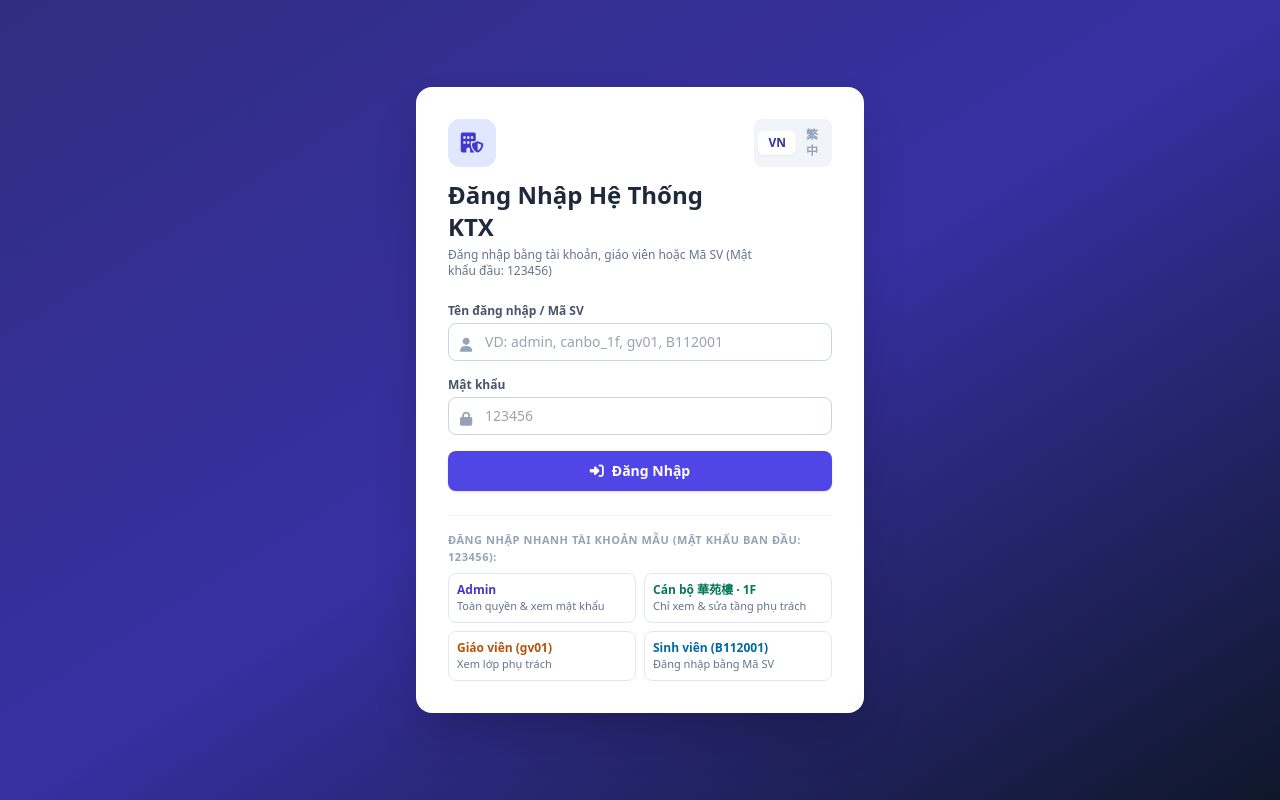
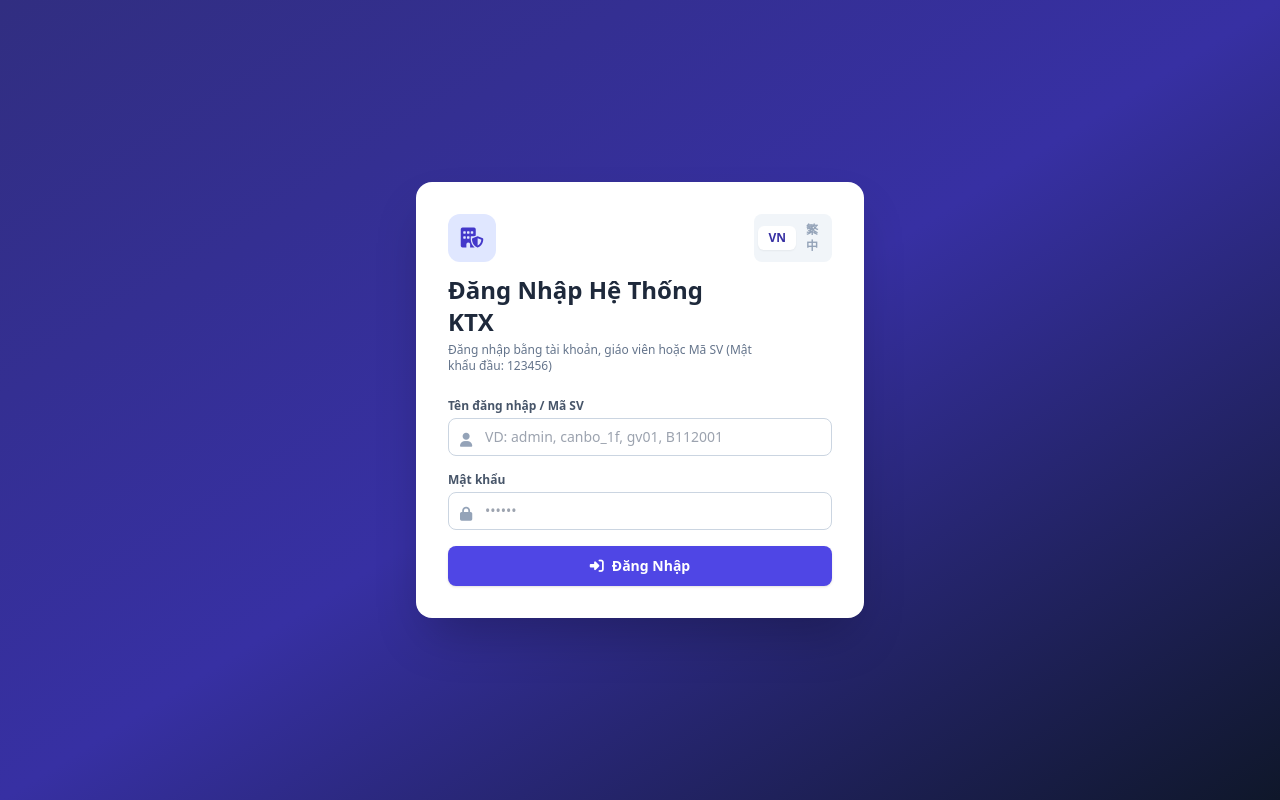
Before and after one commit to khatuananh302-ui/dorm-management, a plain HTML site: page index.html in a window 1280 px wide. Drawn offline with nearby package versions, Linux system fonts and the light colour scheme.

Commit message:
Add files via upload

```diff
--- a/index.html
+++ b/index.html
@@ -42,7 +42,7 @@
           <label data-i18n="passwordLabel" class="block text-xs font-semibold text-slate-600 mb-1">Mật khẩu</label>
           <div class="relative">
             <i class="fa-solid fa-lock absolute left-3 top-3 text-slate-400 text-sm"></i>
-            <input id="loginPassword" type="password" required placeholder="123456" class="w-full pl-9 pr-3 py-2 border border-slate-300 rounded-lg text-sm focus:outline-none focus:ring-2 focus:ring-indigo-500" />
+            <input id="loginPassword" type="password" required placeholder="••••••" class="w-full pl-9 pr-3 py-2 border border-slate-300 rounded-lg text-sm focus:outline-none focus:ring-2 focus:ring-indigo-500" />
           </div>
         </div>
 
@@ -53,28 +53,6 @@
           <span data-i18n="loginBtn">Đăng Nhập</span>
         </button>
       </form>
-
-      <div class="border-t border-slate-100 pt-4 space-y-2">
-        <p data-i18n="demoAccountsTitle" class="text-[11px] font-semibold uppercase tracking-wider text-slate-400">Đăng nhập nhanh tài khoản mẫu (Mật khẩu ban đầu: 123456):</p>
-        <div class="grid grid-cols-2 gap-2 text-xs">
-          <button type="button" onclick="quickLogin('admin', '123456')" class="p-2 rounded-lg border border-slate-200 hover:border-indigo-400 hover:bg-indigo-50 text-left transition">
-            <div class="font-bold text-indigo-700">Admin</div>
-            <div data-i18n="roleAdminDesc" class="text-[11px] text-slate-500">Toàn quyền & xem mật khẩu</div>
-          </button>
-          <button type="button" onclick="quickLogin('canbo_1f', '123456')" class="p-2 rounded-lg border border-slate-200 hover:border-emerald-400 hover:bg-emerald-50 text-left transition">
-            <div class="font-bold text-emerald-700" data-i18n="roleOfficer1FName">Cán bộ 華苑樓 · 1F</div>
-            <div data-i18n="roleOfficerDesc" class="text-[11px] text-slate-500">Chỉ xem & sửa tầng phụ trách</div>
-          </button>
-          <button type="button" onclick="quickLogin('gv01', '123456')" class="p-2 rounded-lg border border-slate-200 hover:border-amber-400 hover:bg-amber-50 text-left transition">
-            <div class="font-bold text-amber-700" data-i18n="roleTeacherName">Giáo viên (gv01)</div>
-            <div data-i18n="roleTeacherDesc" class="text-[11px] text-slate-500">Xem lớp phụ trách</div>
-          </button>
-          <button type="button" onclick="quickLogin('B112001', '123456')" class="p-2 rounded-lg border border-slate-200 hover:border-sky-400 hover:bg-sky-50 text-left transition">
-            <div class="font-bold text-sky-700" data-i18n="roleStudentName">Sinh viên (B112001)</div>
-            <div data-i18n="roleStudentDesc" class="text-[11px] text-slate-500">Đăng nhập bằng Mã SV</div>
-          </button>
-        </div>
-      </div>
     </div>
   </div>
 
@@ -579,14 +557,6 @@
         passwordLabel: "Mật khẩu",
         loginBtn: "Đăng Nhập",
         loginInvalid: "Sai tên đăng nhập hoặc mật khẩu!",
-        demoAccountsTitle: "Đăng nhập nhanh tài khoản mẫu (Mật khẩu ban đầu: 123456):",
-        roleAdminDesc: "Toàn quyền & xem mật khẩu",
-        roleOfficer1FName: "Cán bộ 華苑樓 · 1F",
-        roleOfficerDesc: "Chỉ xem & sửa tầng phụ trách",
-        roleTeacherName: "Giáo viên (gv01)",
-        roleTeacherDesc: "Xem lớp phụ trách",
-        roleStudentName: "Sinh viên (B112001)",
-        roleStudentDesc: "Đăng nhập bằng Mã SV",
         roleLabel_ADMIN: "Quản trị viên (Admin)",
         roleLabel_OFFICER: "Cán bộ tầng ({building} · {floor})",
         roleLabel_TEACHER: "Giáo viên ({class})",
@@ -728,14 +698,6 @@
         passwordLabel: "密碼",
         loginBtn: "登入系統",
         loginInvalid: "帳號或密碼錯誤，請重新輸入！",
-        demoAccountsTitle: "快速登入測試帳號（初始密碼皆為 123456）：",
-        roleAdminDesc: "最高權限與查看密碼",
-        roleOfficer1FName: "樓層幹部 華苑樓 · 1F",
-        roleOfficerDesc: "僅檢視與修改負責樓層",
-        roleTeacherName: "負責老師 (gv01)",
-        roleTeacherDesc: "檢視負責班級",
-        roleStudentName: "住宿生 (B112001)",
-        roleStudentDesc: "以學號登入",
         roleLabel_ADMIN: "系統管理員 (Admin)",
         roleLabel_OFFICER: "樓層幹部 ({building} · {floor})",
         roleLabel_TEACHER: "負責老師 ({class})",
@@ -887,7 +849,6 @@
     let adminOverrideAttendanceOpen = false;
     let editingId = null;
 
-    // Luồng chọn Tòa -> Chọn Tầng -> Hiện danh sách
     let hasSelectedBuildingStep = false;
     let hasSelectedFloorStep = false;
 
@@ -953,7 +914,6 @@
       }
     }
 
-    // Khung giờ điểm danh: 22:30 đến 00:00
     function isWithinAttendanceWindow() {
       const now = new Date();
       const minutes = now.getHours() * 60 + now.getMinutes();
@@ -1135,7 +1095,6 @@
       });
       tabsList.innerHTML = html;
 
-      // Bước 2: Hiện các nút chọn tầng khi đã chọn tòa cụ thể
       if (activeBuilding !== "ALL" && hasSelectedBuildingStep) {
         floorStepBar.classList.remove("hidden");
         const inBuilding = scopedList.filter(r => r.building === activeBuilding);
@@ -1175,12 +1134,6 @@
         floorStepBar.classList.add("hidden");
         floorTabsList.innerHTML = "";
       }
-    }
-
-    function quickLogin(username, password) {
-      document.getElementById("loginUsername").value = username;
-      document.getElementById("loginPassword").value = password;
-      loginWithCredentials(username, password);
     }
 
     function handleLogin(e) {
@@ -1476,7 +1429,6 @@
       }).join("");
     }
 
-    // Mục riêng của Admin: Quản lý Cán bộ & xem trạng thái điểm danh trực tiếp
     function renderOfficerManagementSection() {
       const section = document.getElementById("officerManagementSection");
       if (!currentUser || currentUser.role !== "ADMIN") {
```
